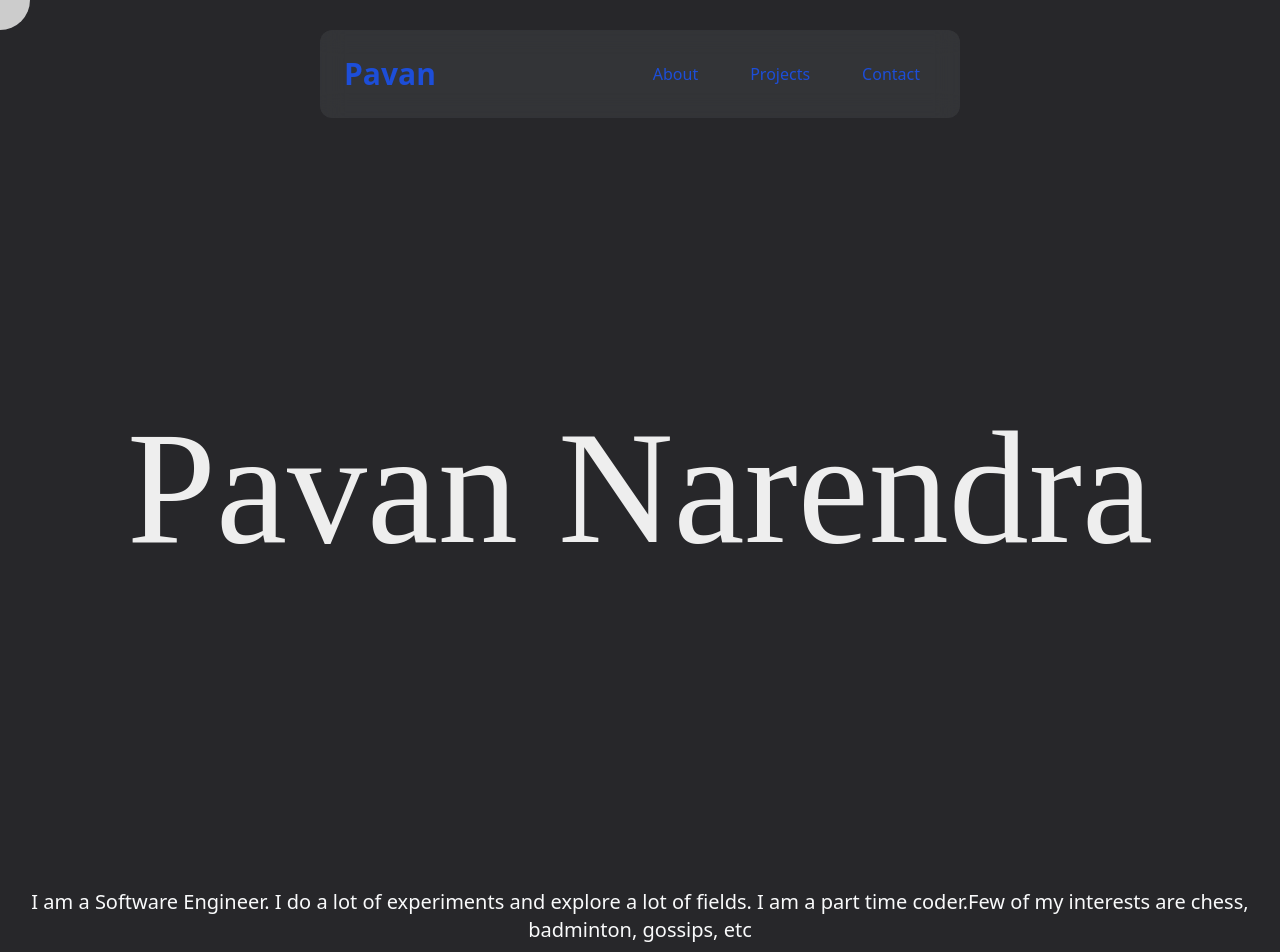
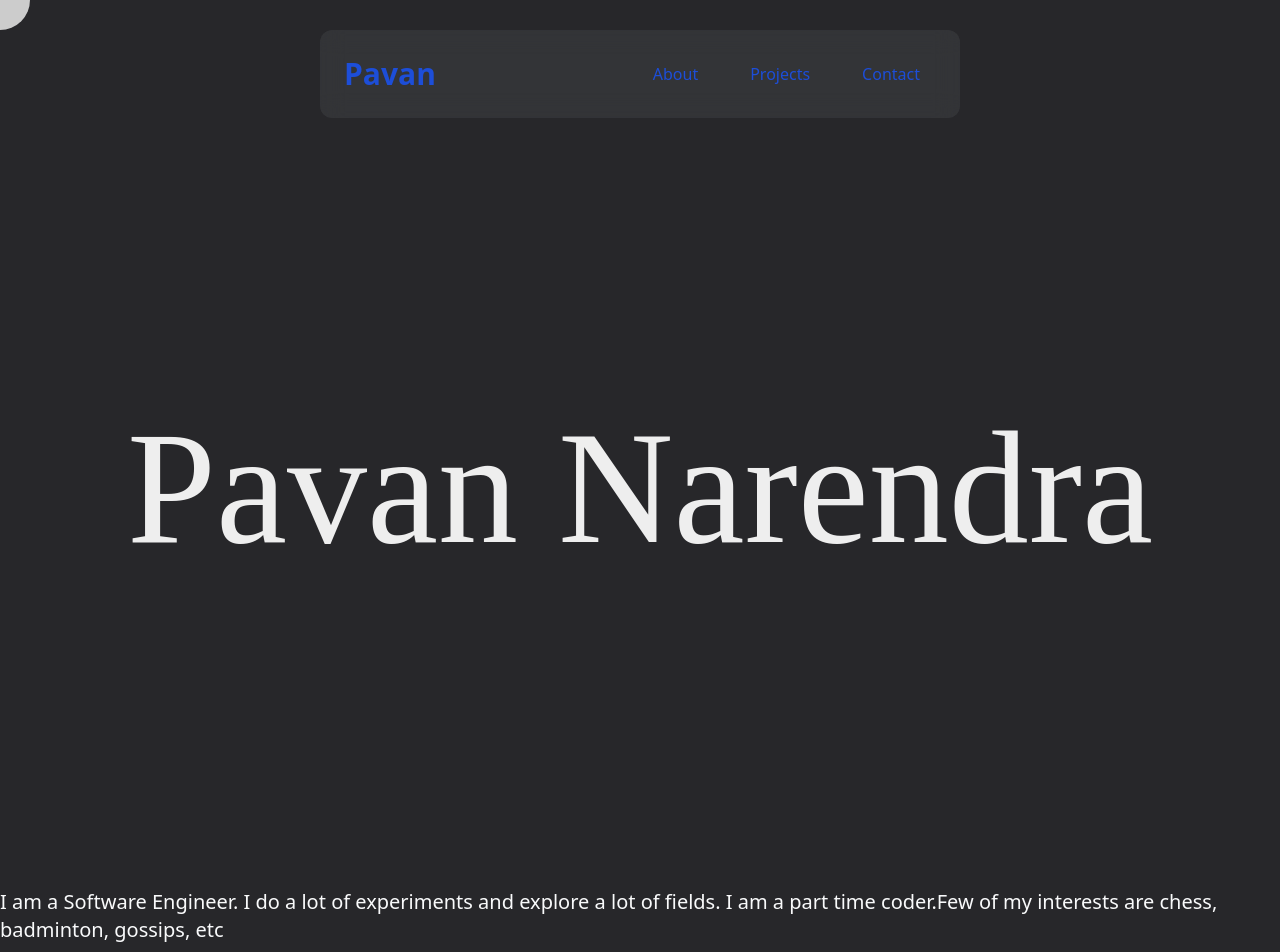
Before and after one commit to pa1narendra/pa1narendra.github.io, a React (Vite) app: page / in a window 1280 px wide. Shown: the top 952 px of the page. Built offline with nearby package versions, Linux system fonts and the light colour scheme; a web font is replaced by a local one.

Commit message:
modified text aligns

```diff
--- a/src/Components/About.tsx
+++ b/src/Components/About.tsx
@@ -1,7 +1,7 @@
 const About = () => {
   return (
-    <div id="about" className="h-screen">
-      <p className="text-center text-xl">
+    <div id="about" className="h-screen ">
+      <p className=" text-xl flex justify-center align-middle">
         I am a Software Engineer. I do a lot of experiments and explore a lot of
         fields. I am a part time coder.Few of my interests are chess, badminton,
         gossips, etc
--- a/src/Components/Projects.tsx
+++ b/src/Components/Projects.tsx
@@ -1,17 +1,15 @@
 const Projects = () => {
   return (
-    <div className="h-screen">
+    <div className="h-screen flex align-middle justify-center">
       <div id="projects">
         <h2>Here are few of my projects</h2>
         <img src="" alt="" />
-        <p className="">
           <p className="pro-description leading-5">
             This is my first project in my professional carrier and I had done
             it well. I worked on python and javascript in this project.
             JavaScript for frontend and python for Backend. This is a Frappe ERP
             NEXT project.
           </p>
-        </p>
       </div>
     </div>
   );
```
